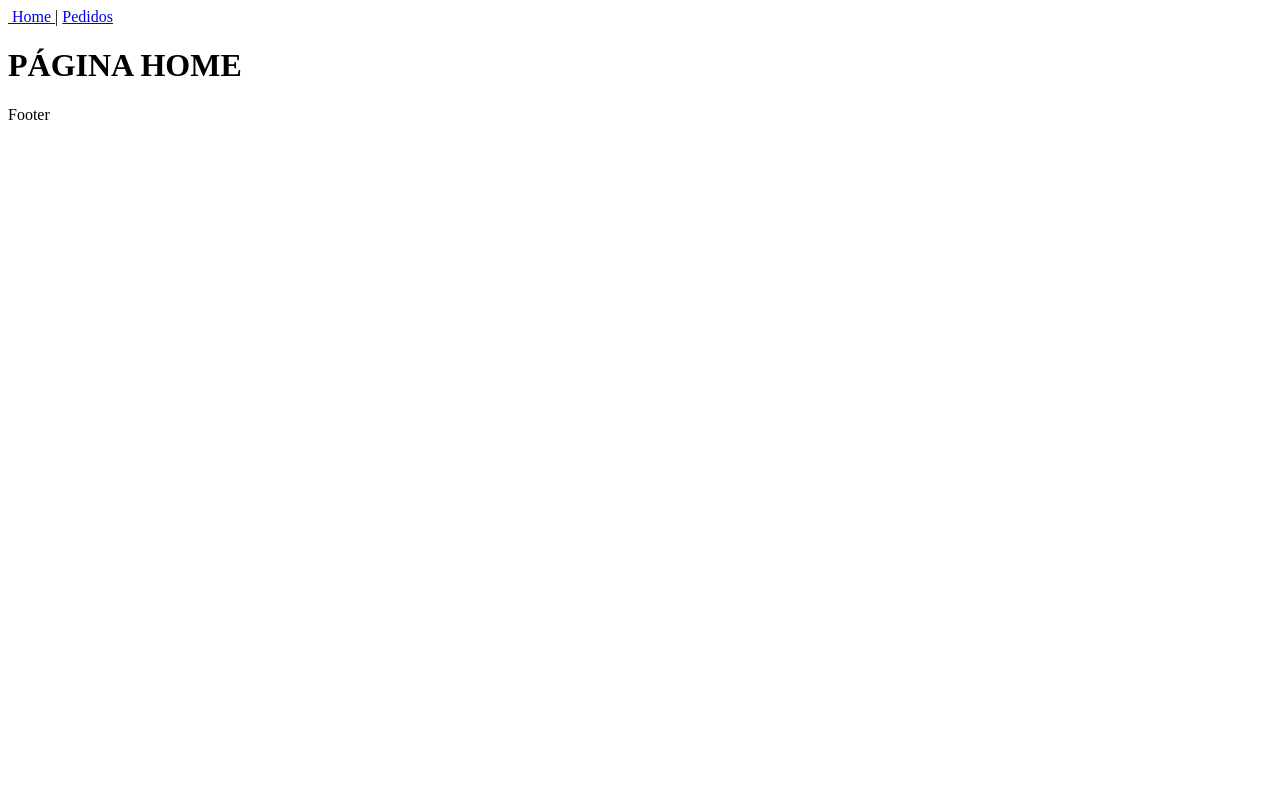
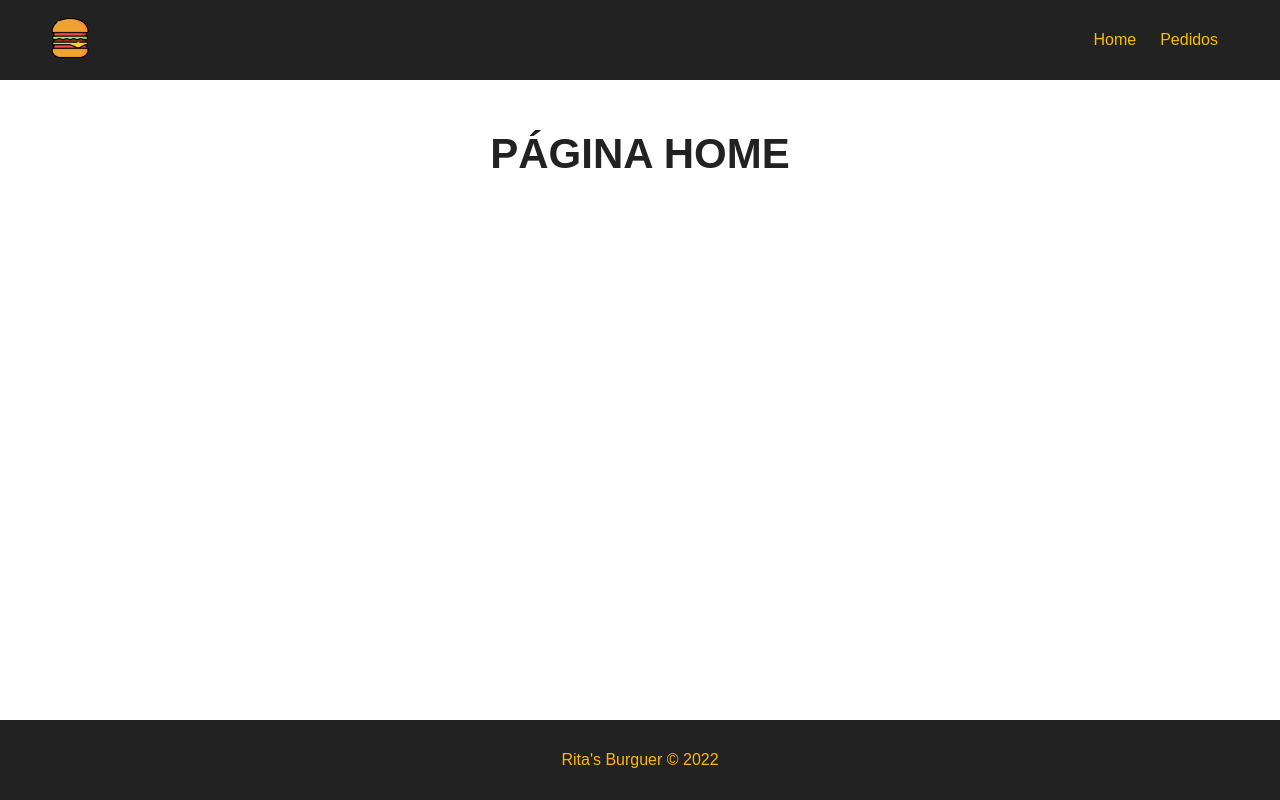
Before and after one commit to RitaFer/ritas-burger, a Vue app: page / in a window 1280 px wide. Built offline with nearby package versions, Linux system fonts and the light colour scheme.

Commit message:
Setting Css
Setting CSS of Navbar, Footer and main-container.

```diff
--- a/src/App.vue
+++ b/src/App.vue
@@ -1,5 +1,5 @@
 <template>
-  <Navbar/>
+  <Navbar :logo="src_logo" :alt="alt_logo"/>
   <router-view/>
   <Footer/>
 </template>
@@ -12,10 +12,39 @@
   components: {
     Navbar,
     Footer
+  },
+  data() {
+    return {
+      src_logo: "/img/logo.png",
+      alt_logo: "Logotipo Ritas Burguer"
+    }
   }
 }
 </script>
 
 <style>
+  * {
+    font-family: Arial, Helvetica, sans-serif;
+    padding: 0;
+    margin: 0;
+    box-sizing: border-box;
+  }
+
+  #app {
+    min-height: 100vh;
+    display: grid;
+    grid-template-rows: auto 1fr auto;
+  }
+
+  .main-container {
+    margin: 50px;
+  }
+
+  h1 {
+    text-align: center;
+    font-size: 42px;
+    margin-bottom: 30px;
+    color: #222;
+  }
 
 </style>
--- a/src/components/Footer.vue
+++ b/src/components/Footer.vue
@@ -1,5 +1,7 @@
 <template>
-  <p>Footer</p>
+  <footer id="footer">
+    <p>Rita's Burguer &copy; 2022</p>
+  </footer>
 </template>
 <script>
 export default {
@@ -7,5 +9,13 @@
 }
 </script>
 <style scoped>
-
+  #footer {
+    height: 80px;
+    background-color: #222;
+    color: #FCBA03;
+    display: flex;
+    align-items: center;
+    justify-content: center;
+    width: 100%;
+  }
 </style>
--- a/src/components/Navbar.vue
+++ b/src/components/Navbar.vue
@@ -1,11 +1,11 @@
 <template>
   <div id="nav">
-    <router-link to="/">
-      <img src="" id="logo">
+    <router-link to="/" id="logo-url">
+      <img :src="logo" :alt="alt" id="logo">
     </router-link>
     <router-link to="/">
       Home
-    </router-link> |
+    </router-link>
     <router-link to="/requests">
       Pedidos
     </router-link>
@@ -13,9 +13,38 @@
 </template>
 <script>
 export default {
-  name: 'Navbar'
+  name: 'Navbar',
+  props: ["logo", "alt"]
 }
 </script>
 <style>
+  #nav {
+    background-color: #222;
+    padding: 15px 50px;
+    display: flex;
+    justify-content: flex-end;
+    align-items: center;
+    height: 80px;
+  }
 
+  #nav #logo-url {
+    margin: auto;
+    margin-left: 0;
+  }
+
+  #logo {
+    width: 40px;
+    height: 40px;
+  }
+
+  #nav a {
+    color: #FCBA03;
+    text-decoration: none;
+    margin: 12px;
+    transition: .5s;
+  }
+
+  #nav a:hover {
+    color: #FFF;
+  }
 </style>
--- a/src/views/Home.vue
+++ b/src/views/Home.vue
@@ -1,5 +1,5 @@
 <template>
-  <div class="home">
+  <div class="main-container">
     <h1>PÁGINA HOME</h1>
   </div>
 </template>
--- a/src/views/Requests.vue
+++ b/src/views/Requests.vue
@@ -1,5 +1,5 @@
 <template>
-  <div>
+  <div class="main-container">
     <h1>PÁGINA DE PEDIDOS</h1>
   </div>
 </template>
```
